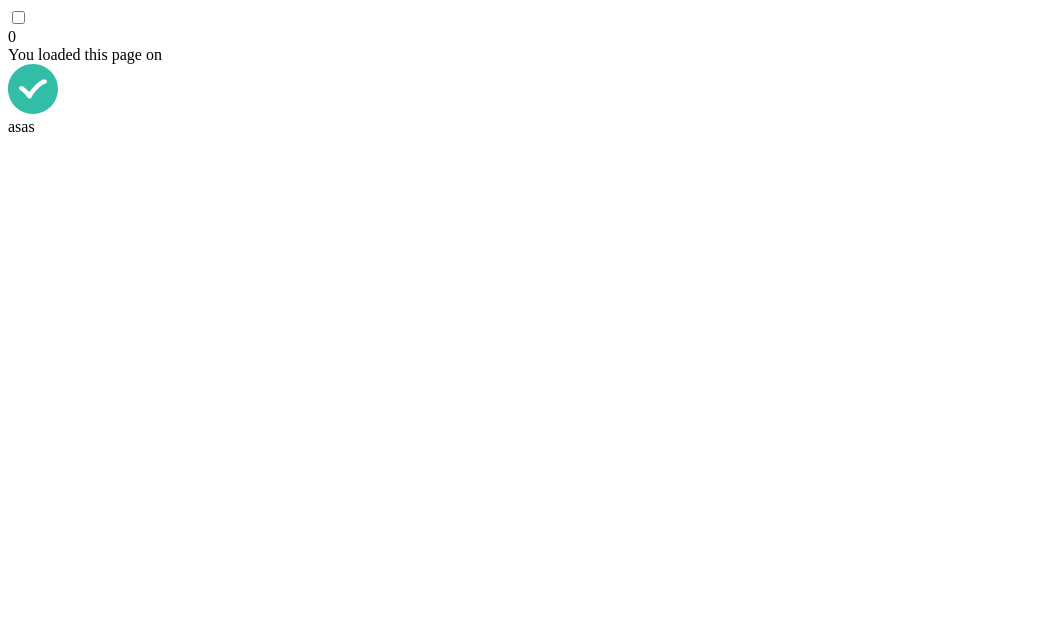
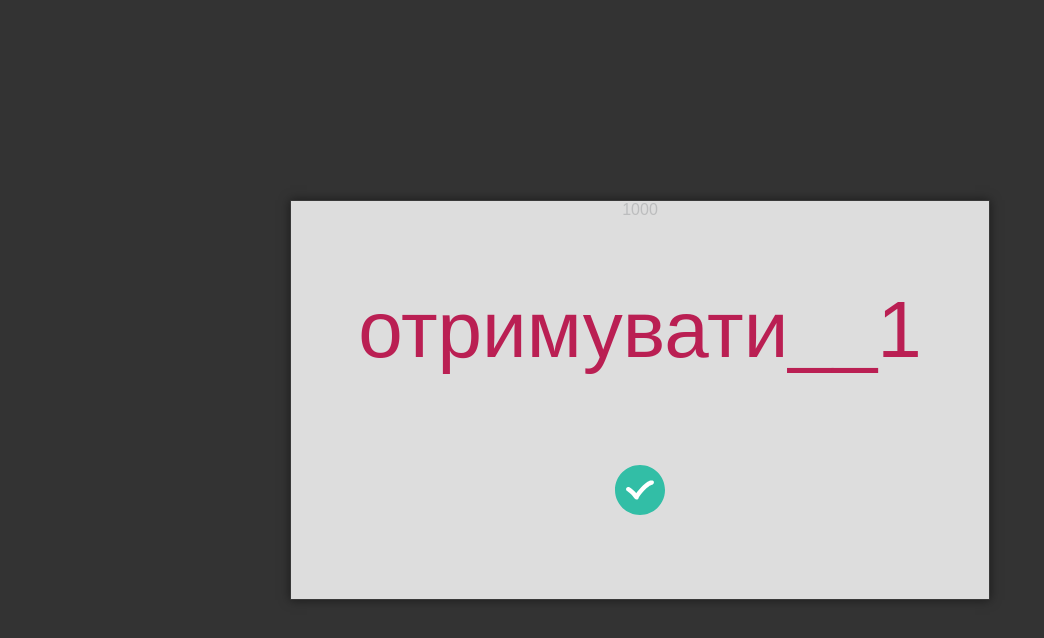
Before and after one commit to ibrahimcanbaz/vue-flashcards, a website: page index.html in a window 1280 px wide. Shown: the whole page, without its empty margins (0-1044 px from the left). Drawn offline with nearby package versions, Linux system fonts and the light colour scheme; the site is published under a folder, as on GitHub Pages, so addresses that start at the root find nothing; a web font is replaced by a local one.

Commit message:
path fix

```diff
--- a/index.html
+++ b/index.html
@@ -3,8 +3,7 @@
   <head>
     <title>Elastic Header</title>
     <script src="https://unpkg.com/vue"></script>
-    <script src="https://unpkg.com/dynamics.js@1.1.5/lib/dynamics.js"></script>
-    <link rel="stylesheet" type="text/css" href="/style.css" />
+    <link rel="stylesheet" type="text/css" href="style.css" />
     <!-- template for the component -->
   </head>
   <body>
@@ -51,7 +50,7 @@
           }
           //confirm("Do you want to reset yo ur list ?");
 
-          fetch("/words.json")
+          fetch("words.json")
             .then(r => r.json())
             .then(
               json => {
```
